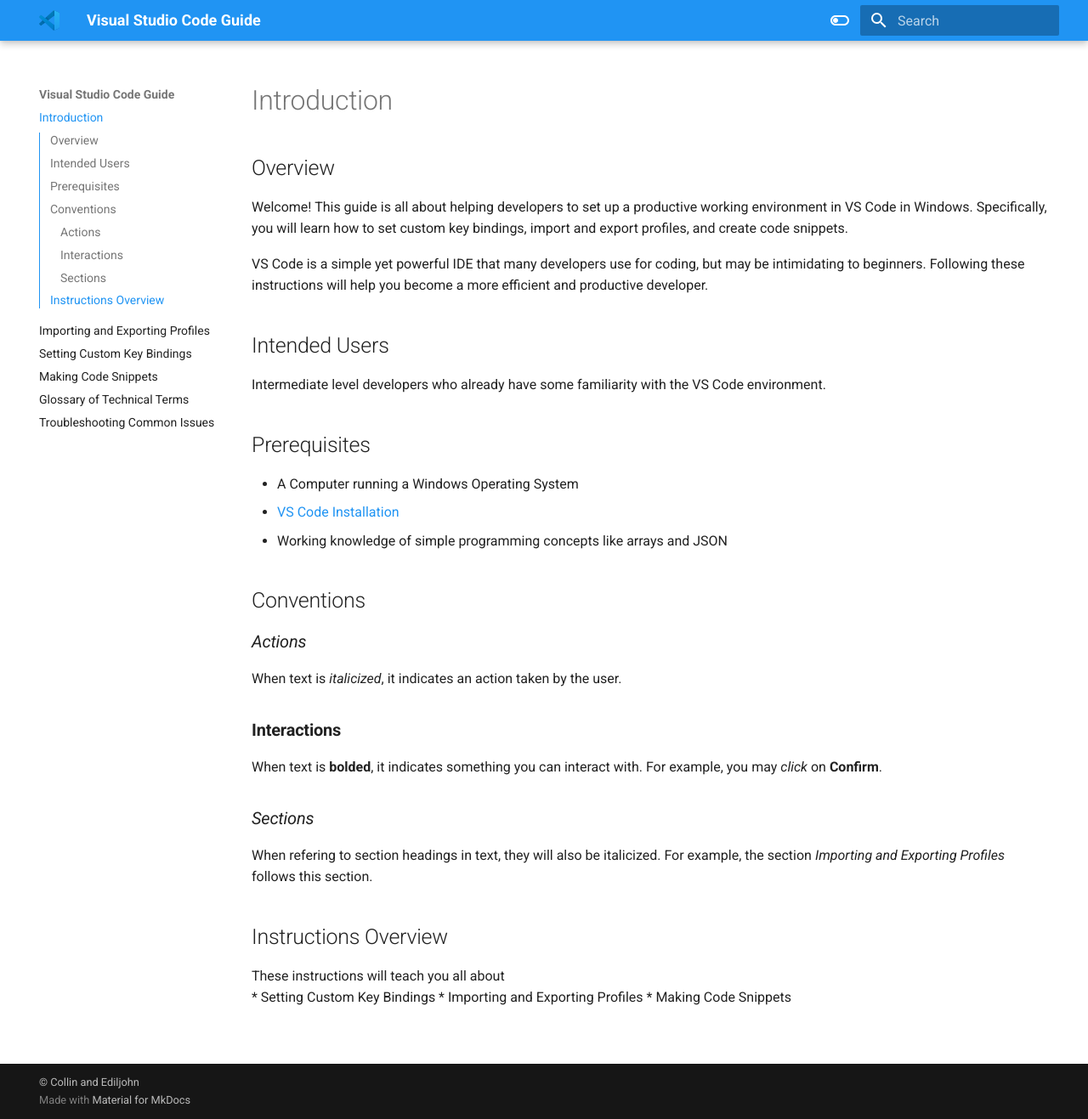
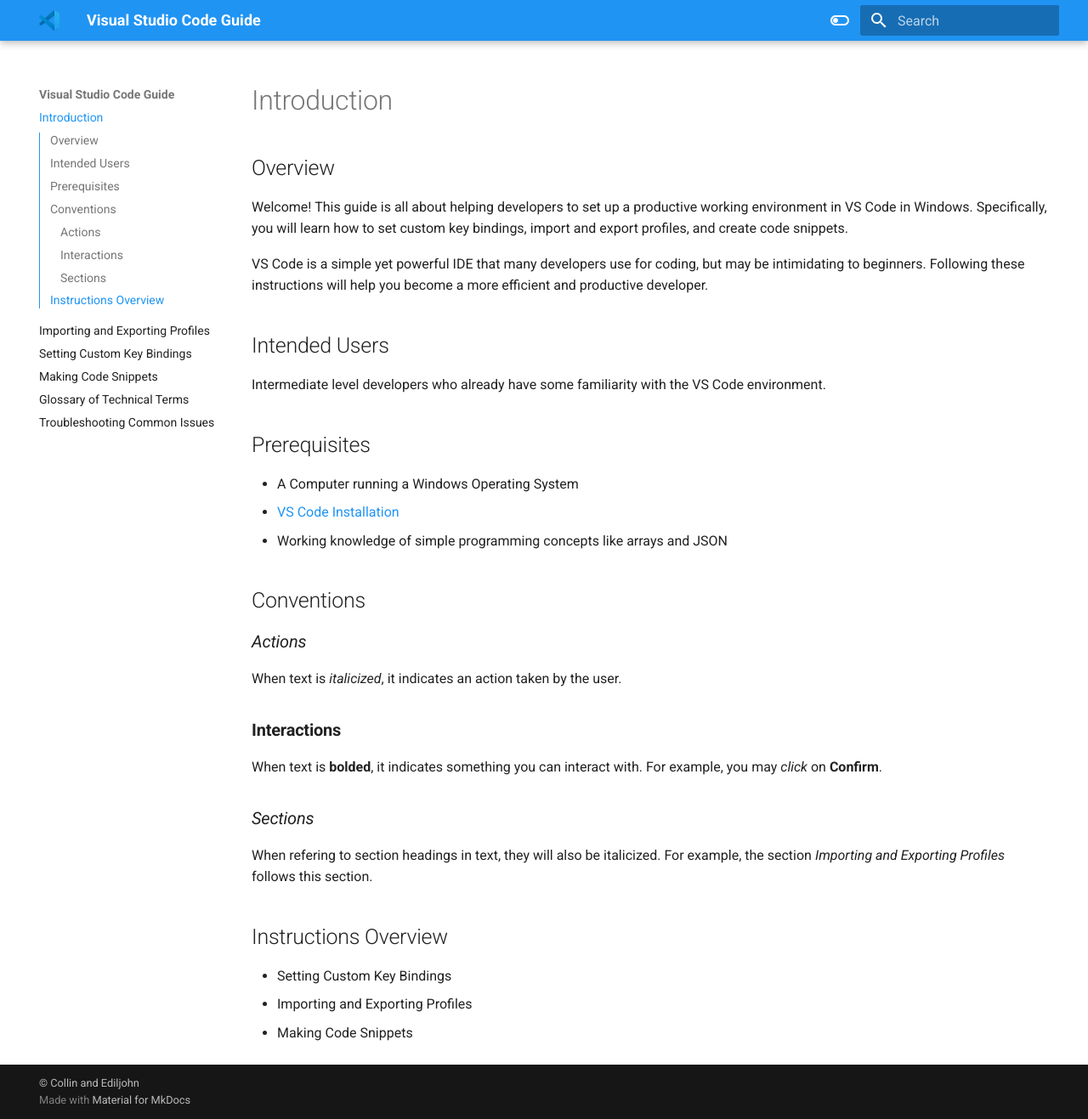
Before and after one commit to cc-dev-65535/mkdocs, an MkDocs documentation site: the page built from docs/index.md, in a window 1280 px wide and 1317 px high. Shown: the whole window at 85% size. Built offline with MkDocs 1.6.1 and Material for MkDocs 9.7.7, drawn with Linux system fonts in a browser that asks for light colours.

Commit message:
Edit intro

```diff
--- a/docs/index.md
+++ b/docs/index.md
@@ -24,7 +24,6 @@
 When refering to section headings in text, they will also be italicized. For example, the section *Importing and Exporting Profiles* follows this section.
 
 ## Instructions Overview
-These instructions will teach you all about
 * Setting Custom Key Bindings
 * Importing and Exporting Profiles
 * Making Code Snippets
```
